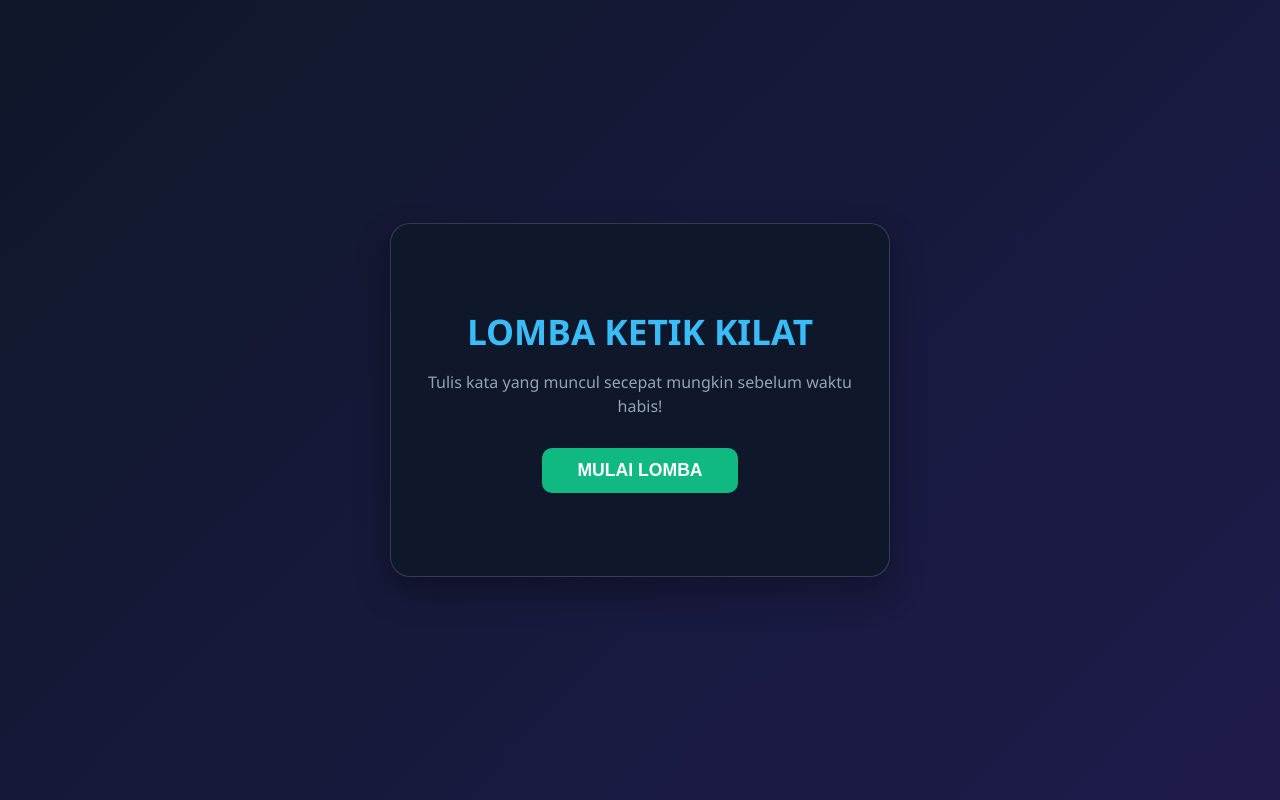
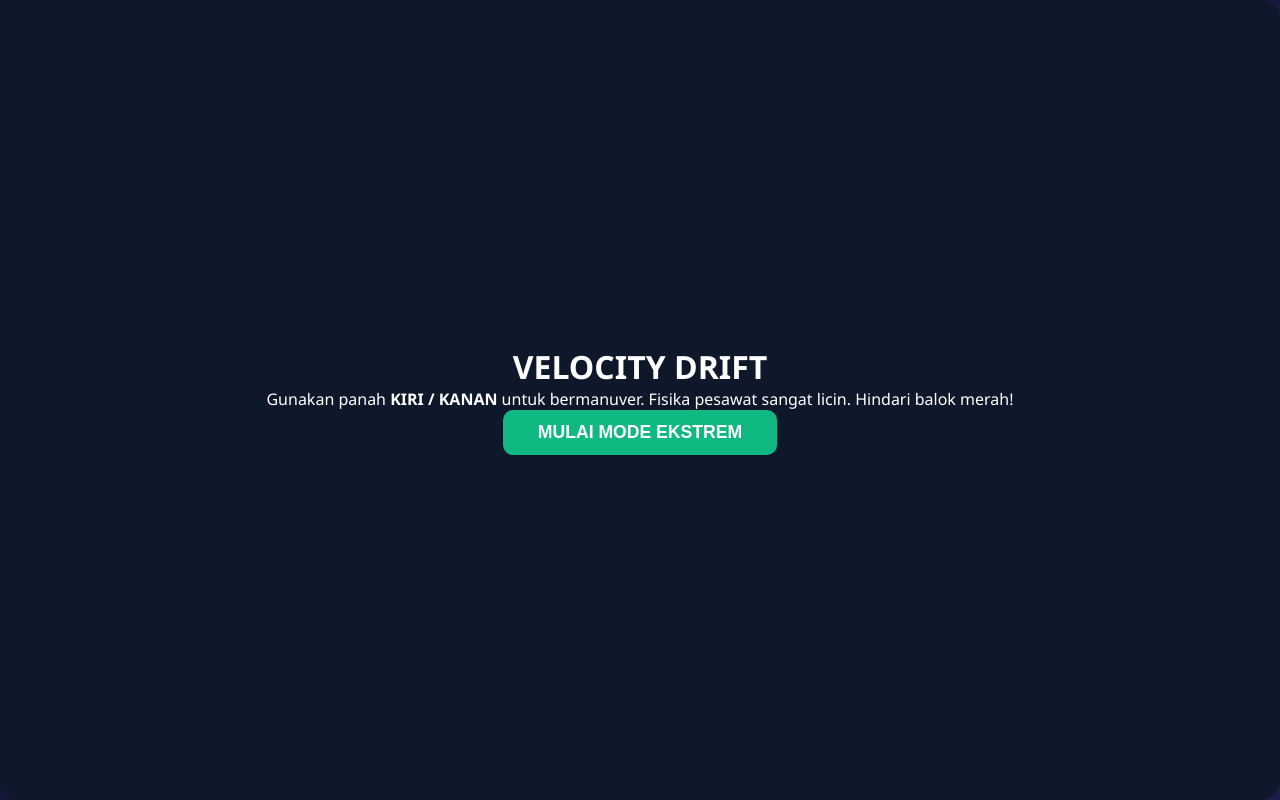
Before and after one commit to codinglentera/alfito, a plain HTML site: page index.html in a window 1280 px wide. Drawn offline with Linux system fonts and the light colour scheme.

Commit message:
Change title and update game instructions in HTML

```diff
--- a/index.html
+++ b/index.html
@@ -3,36 +3,24 @@
 <head>
     <meta charset="UTF-8">
     <meta name="viewport" content="width=device-width, initial-scale=1.0">
-    <title>Lomba Ketik Kilat</title>
+    <title>Velocity Drift - Ultra Hard Mode</title>
     <link rel="stylesheet" href="style.css">
 </head>
 <body>
-    <div class="game-container">
-        <!-- Bagian Atas: Status Informasi -->
-        <div class="header-status">
-            <div class="status-box">Waktu: <span id="waktu-val">10</span>s</div>
-            <div class="status-box">Skor: <span id="skor-val">0</span></div>
+    <div id="game-container">
+        <div id="ui-layer">
+            <div class="stat">SKOR: <span id="score-val">0</span></div>
+            <div class="stat">KECEPATAN: <span id="speed-val">1.0</span>x</div>
         </div>
 
-        <!-- Bagian Tengah: Kata yang Harus Diketik -->
-        <div class="word-section">
-            <p id="instruksi">Ketik kata di bawah ini:</p>
-            <h1 id="kata-target">mulai</h1>
-        </div>
+        <canvas id="gameCanvas" width="600" height="750"></canvas>
 
-        <!-- Bagian Bawah: Input Kotak Teks -->
-        <div class="input-section">
-            <input type="text" id="input-kata" placeholder="Ketik di sini..." autocomplete="off" autofocus>
-        </div>
-
-        <!-- Lapisan Layar Game Over / Mulai -->
         <div id="overlay" class="visible">
-            <h1 id="overlay-title">LOMBA KETIK KILAT</h1>
-            <p id="overlay-desc">Tulis kata yang muncul secepat mungkin sebelum waktu habis!</p>
-            <button id="start-btn">MULAI LOMBA</button>
+            <h1 id="title">VELOCITY DRIFT</h1>
+            <p id="desc">Gunakan panah <b>KIRI / KANAN</b> untuk bermanuver. Fisika pesawat sangat licin. Hindari balok merah!</p>
+            <button id="start-btn">MULAI MODE EKSTREM</button>
         </div>
     </div>
-
     <script src="script.js"></script>
 </body>
 </html>
```
